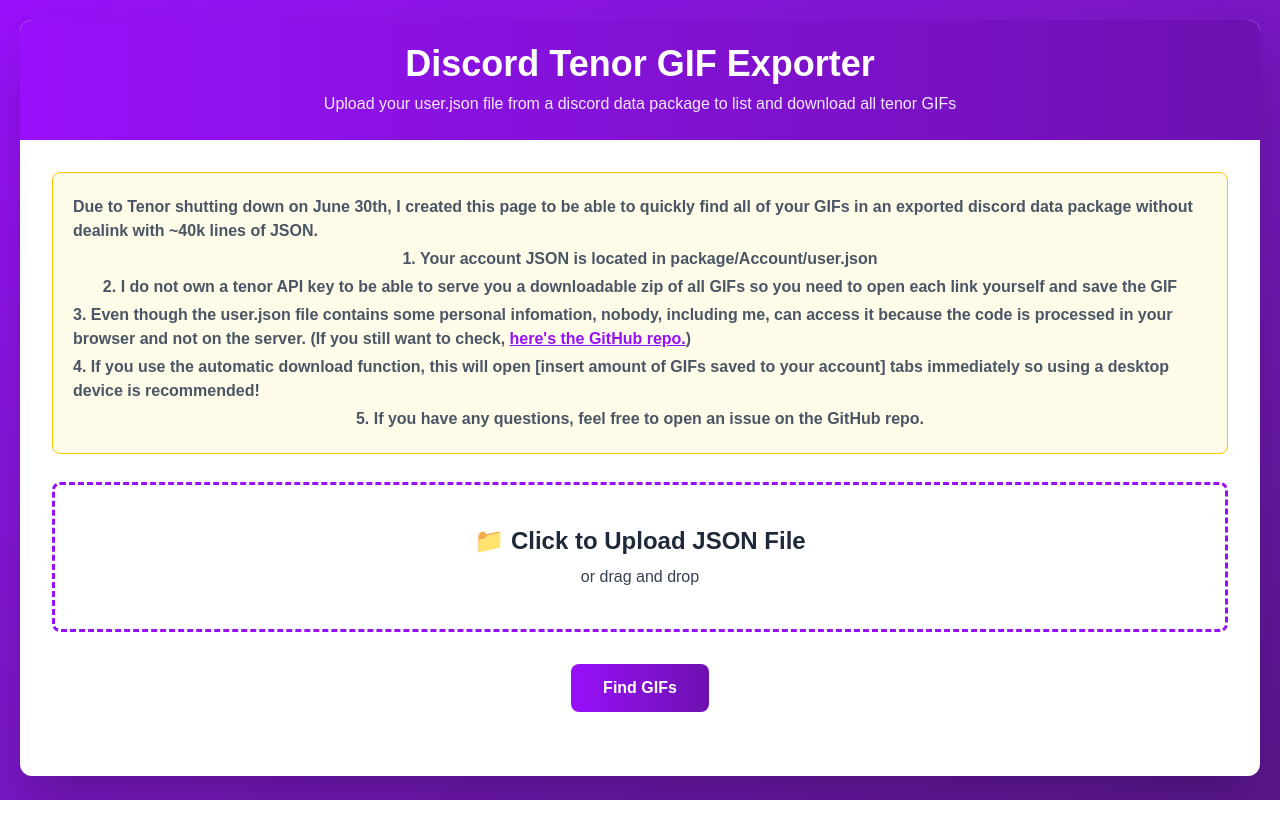
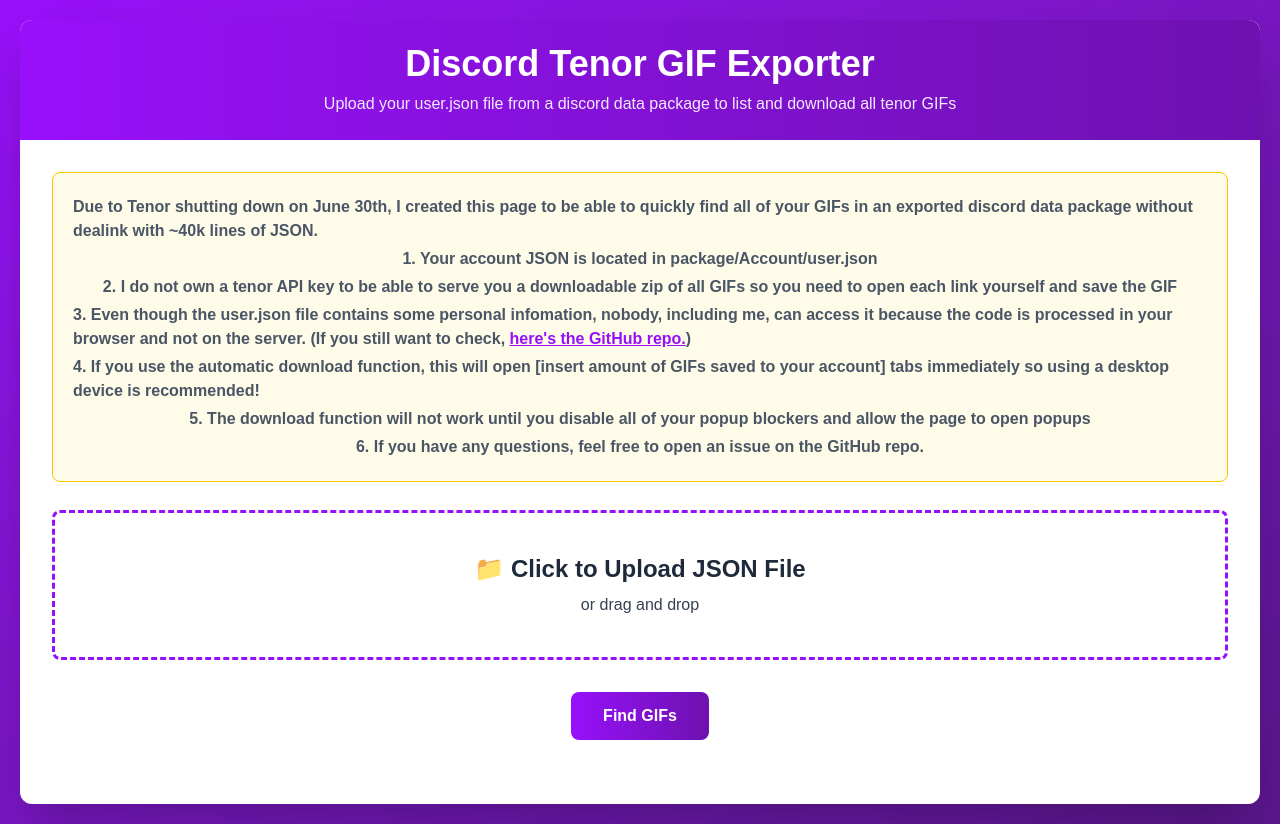
Before and after one commit to SkyKingPX/dc-gif-exporter, a Next.js app: page / in a window 1280 px wide. Before the commit the page ends 800 px from the top, so only its background shows below. Built offline with nearby package versions, Linux system fonts and the light colour scheme.

Commit message:
Updated Notice

```diff
--- a/app/page.tsx
+++ b/app/page.tsx
@@ -119,7 +119,8 @@
             <p className="my-0.5 text-gray-600 font-semibold">2. I do not own a tenor API key to be able to serve you a downloadable zip of all GIFs so you need to open each link yourself and save the GIF</p>
             <p className="my-0.5 text-gray-600 font-semibold">3. Even though the user.json file contains some personal infomation, nobody, including me, can access it because the code is processed in your browser and not on the server. (If you still want to check, <a href="https://github.com/SkyKingPX/dc-gif-exporter" target="_blank" className="underline text-purple-600">here's the GitHub repo.</a>)</p>
             <p className="my-0.5 text-gray-600 font-semibold">4. If you use the automatic download function, this will open [insert amount of GIFs saved to your account] tabs immediately so using a desktop device is recommended!</p>
-            <p className="my-0.5 text-gray-600 font-semibold">5. If you have any questions, feel free to open an issue on the GitHub repo.</p>
+            <p className="my-0.5 text-gray-600 font-semibold">5. The download function will not work until you disable all of your popup blockers and allow the page to open popups</p>
+            <p className="my-0.5 text-gray-600 font-semibold">6. If you have any questions, feel free to open an issue on the GitHub repo.</p>
           </div>
 
           {/* Upload Section */}
```
